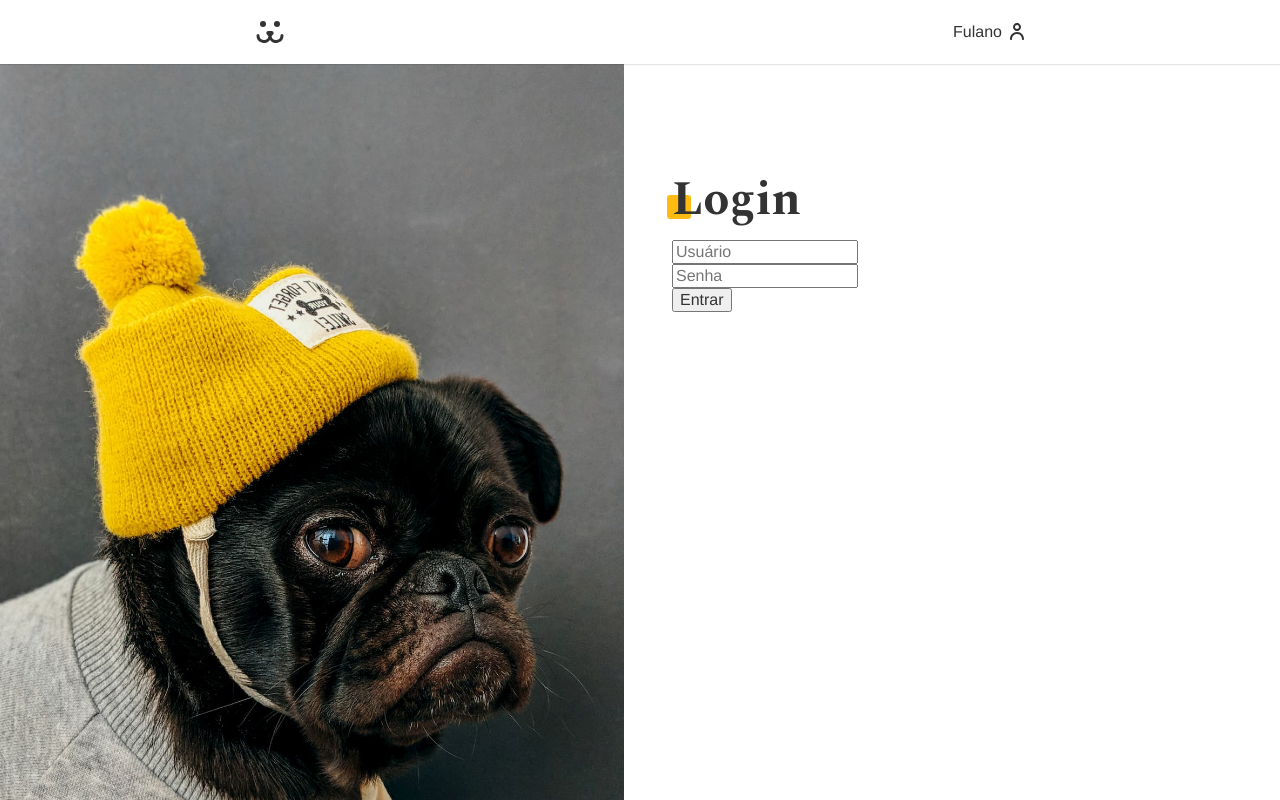
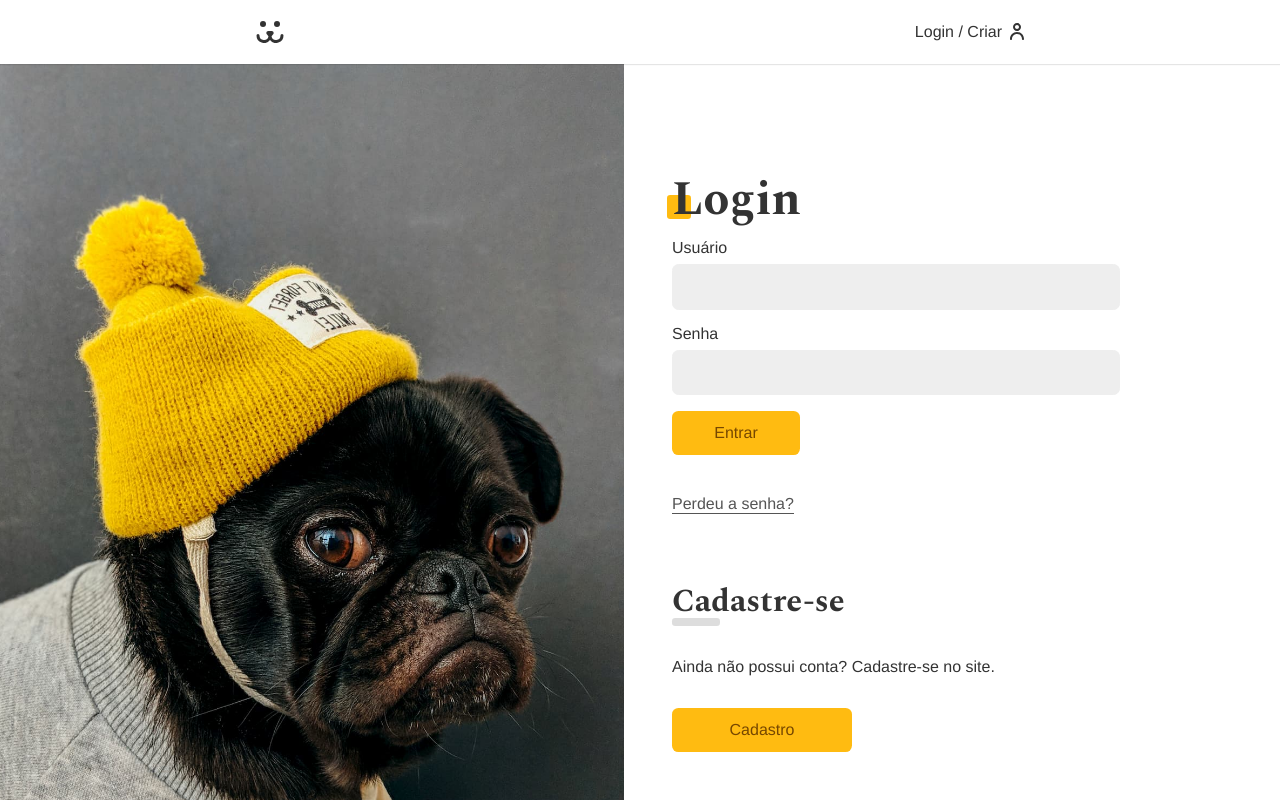
Before and after one commit to FabinhoFlauzino/dogs-next, a Next.js app: page /login in a window 1280 px wide. Shown: the top 800 px of the page. Built offline with nearby package versions, Linux system fonts and the light colour scheme.

Commit message:
Formulário

```diff
--- a/src/actions/login.ts
+++ b/src/actions/login.ts
@@ -1,17 +1,31 @@
 'use server'
 
+import { TOKEN_POST } from "@/function/api"
+import ApiError from "@/function/api-error"
 import { cookies } from "next/headers"
 
-export default async function Login(formData: FormData) {
+export default async function Login(state: {}, formData: FormData) {
   const username = formData.get('username') as string | null
   const password = formData.get('password') as string | null
 
-  const response = await fetch(`https://dogsapi.origamid.dev/json/jwt-auth/v1/token`, {
+  try {
+    if (!username || !password) {
+      throw new Error('Preencha os dados')
+    }
+
+    const { url } = TOKEN_POST()
+
+    const response = await fetch(url, {
       method: 'POST',
       body: formData
     })
 
+    if (!response.ok) {
+      throw new Error('Senha ou usuário inválido')
+    }
+
     const data = await response.json()
+
     cookies().set('token', data.token, {
       httpOnly: true,
       secure: true,
@@ -19,5 +33,12 @@
       maxAge: 60 * 60 * 24
     })
 
-  console.log(data)
+    return {
+      data: null,
+      ok: true,
+      error: ''
     }
+  } catch (error: unknown) {
+    return ApiError(error)
+  }
+}
--- a/src/app/globals.css
+++ b/src/app/globals.css
@@ -100,3 +100,31 @@
 .AppBody {
   flex: 1
 }
+
+.button {
+  display: block;
+  text-align: center;
+  max-width: 180px;
+  font-size: 1rem;
+  font-family: var(--type-first);
+  cursor: pointer;
+  border: none;
+  border-radius: .4rem;
+  background: #FB1;
+  color: #764701;
+  min-width: 8rem;
+  padding: .8rem 1.2rem;
+  box-sizing: border-box;
+  transition: .2s;
+}
+
+.button:hover,
+.button:focus {
+  outline: none;
+  box-shadow: 0 0 0 3px #fea, 0 0 0 4px #fb1;
+}
+
+.button:disabled {
+  opacity: .5;
+  cursor: wait;
+}
--- /dev/null
+++ b/src/components/Forms/Button/Button.module.css
@@ -0,0 +1,27 @@
+.button {
+  display: block;
+  text-align: center;
+  max-width: 180px;
+  font-size: 1rem;
+  font-family: var(--type-first);
+  cursor: pointer;
+  border: none;
+  border-radius: .4rem;
+  background: #FB1;
+  color: #764701;
+  min-width: 8rem;
+  padding: .8rem 1.2rem;
+  box-sizing: border-box;
+  transition: .2s;
+}
+
+.button:hover,
+.button:focus {
+  outline: none;
+  box-shadow: 0 0 0 3px #fea, 0 0 0 4px #fb1;
+}
+
+.button:disabled {
+  opacity: .5;
+  cursor: wait;
+}
--- /dev/null
+++ b/src/components/Forms/Button/index.tsx
@@ -0,0 +1,12 @@
+import { ButtonHTMLAttributes } from "react"
+import styles from "./Button.module.css"
+
+type ButtonType = ButtonHTMLAttributes<HTMLButtonElement>
+
+export default function Button({children, ...props}: ButtonType) {
+  return (
+    <button className={styles.button} {...props}>
+      {children}
+    </button>
+  )
+}
--- /dev/null
+++ b/src/components/Forms/Input/Input.module.css
@@ -0,0 +1,35 @@
+.wrapper {
+  margin-bottom: 1rem;
+}
+
+.input {
+  border: 1px solid #eee;
+  display: block;
+  width: 100%;
+  font-size: 1rem;
+  padding: .8rem;
+  border-radius: .4rem;
+  background: #eee;
+  transition: .2s;
+}
+
+.input:hover,
+.input:focus {
+  outline: none;
+  border-color: #fb1;
+  background: white;
+  box-shadow: 0 0 0 3px #fea;
+}
+
+.label {
+  display: block;
+  font-size: 1rem;
+  line-height: 1;
+  padding-bottom: .5rem;
+}
+
+.error {
+  color: #f31;
+  font-size: .875rem;
+  margin-top: .25rem;
+}
--- /dev/null
+++ b/src/components/Forms/Input/index.tsx
@@ -0,0 +1,18 @@
+import { ComponentProps } from "react"
+import styles from "./Input.module.css"
+
+type InputProps = ComponentProps<'input'> & {
+  label: string
+  error?: string
+}
+
+export default function Input({ label, error, ...props }: InputProps) {
+  return (
+    <div className={styles.wrapper}>
+      <label htmlFor={props.name} className={styles.label}>{label}</label>
+      <input type="text" id={props.name} {...props} className={styles.input}/>
+
+      {error && <p className={styles.error}>{error}</p>}
+    </div>
+  )
+}
--- a/src/components/Header/index.tsx
+++ b/src/components/Header/index.tsx
@@ -3,7 +3,7 @@
 import Image from "next/image";
 
 export default function Header() {
-  const user = true
+  const user = false
 
   return (
     <header className={styles.header}>
--- /dev/null
+++ b/src/components/Helper/ErrorMessage/index.tsx
@@ -0,0 +1,11 @@
+export default function ErrorMessage({error}: {error: string}) {
+  if(error === ''){
+    return null
+  }
+
+  return (
+    <p style={{color: '#F31', margin: '1rem 0'}}>
+      {error}
+    </p>
+  )
+}
--- /dev/null
+++ b/src/components/Login/LoginForm/LoginForm.module.css
@@ -0,0 +1,40 @@
+.form {
+  margin-bottom: 2rem;
+}
+
+.perdeu {
+  display: inline-block;
+  color: #555;
+  padding: 0.5rem 0;
+}
+
+.perdeu::after {
+  content: "";
+  height: 1.5px;
+  width: 100%;
+  background: currentColor;
+  display: block;
+}
+
+.cadastro {
+  margin-top: 4rem;
+}
+
+.cadastro p {
+  margin-block: 2rem;
+}
+
+.subtitle {
+  font-family: var(--type-second);
+  line-height: 1;
+  font-size: 2rem;
+}
+
+.subtitle::after {
+  content: "";
+  display: block;
+  background: #ddd;
+  height: .5rem;
+  width: 3rem;
+  border-radius: .2rem;
+}
--- a/src/components/Login/LoginForm/index.tsx
+++ b/src/components/Login/LoginForm/index.tsx
@@ -1,11 +1,55 @@
+'use client'
+import styles from "./LoginForm.module.css"
 import Login from "@/actions/login";
+import Button from "@/components/Forms/Button";
+import Input from "@/components/Forms/Input";
+import ErrorMessage from "@/components/Helper/ErrorMessage";
+import Link from "next/link";
+import { useEffect } from "react";
+import { useFormState, useFormStatus } from "react-dom";
+
+function FormButton() {
+  const { pending } = useFormStatus()
+
+  return (
+    <>
+      {pending ? (
+        <Button disabled={pending}>Enviando...</Button>
+      ) : (
+        <Button>Entrar</Button>
+      )}
+    </>
+  )
+}
 
 export default function LoginForm() {
+  const [state, action] = useFormState(Login, {
+    ok: false,
+    error: '',
+    data: null
+  })
+
+  useEffect(() => {
+    if (state.ok) {
+      window.location.href = '/conta'
+    }
+  }, [state.ok])
+
   return (
-    <form action={Login}>
-      <input type="text" name="username" placeholder="Usuário"/>
-      <input type="password" name="password" placeholder="Senha"/>
-      <button>Entrar</button>
-    </form>
+    <>
+      <form action={action} className={styles.form}>
+        <Input label="Usuário" name="username" />
+        <Input label="Senha" name="password" type="password" />
+        <ErrorMessage error={state.error} />
+        <FormButton />
+      </form>
+      <Link href={'/login/perdeu'} className={styles.perdeu}>Perdeu a senha?</Link>
+
+      <div className={styles.cadastro}>
+        <h2 className={styles.subtitle}>Cadastre-se</h2>
+        <p>Ainda não possui conta? Cadastre-se no site.</p>
+        <Link href={'/login/criar'} className="button">Cadastro</Link>
+      </div>
+    </>
   )
 }
--- /dev/null
+++ b/src/function/api-error.ts
@@ -0,0 +1,21 @@
+type ErrorType = {
+  data: null
+  ok: false
+  error: string
+}
+
+export default function ApiError(error: unknown): ErrorType {
+  if (error instanceof Error) {
+    return {
+      data: null,
+      ok: false,
+      error: error.message
+    }
+  } else {
+    return {
+      data: null,
+      ok: false,
+      error: "Ocorreu um erro"
+    }
+  }
+}
--- /dev/null
+++ b/src/function/api.ts
@@ -0,0 +1,142 @@
+//@ts-nocheck
+export const API_URL = "https://dogsapi.origamid.dev/json";
+
+export function TOKEN_POST() {
+  return {
+    url: `${API_URL}/jwt-auth/v1/token`,
+  };
+}
+
+export function TOKEN_VALIDATE_POST(token) {
+  return {
+    url: `${API_URL}/jwt-auth/v1/token/validate`,
+    options: {
+      method: "POST",
+      headers: {
+        Authorization: `Bearer ${token}`,
+      },
+    },
+  };
+}
+
+export function USER_GET(token) {
+  return {
+    url: `${API_URL}/api/user`,
+    options: {
+      method: "GET",
+      headers: {
+        Authorization: `Bearer ${token}`,
+      },
+    },
+  };
+}
+
+export function USER_POST(body) {
+  return {
+    url: `${API_URL}/api/user`,
+    options: {
+      method: "POST",
+      headers: {
+        "Content-Type": "application/json",
+      },
+      body: JSON.stringify(body),
+    },
+  };
+}
+
+export function PHOTO_POST(formData, token) {
+  return {
+    url: `${API_URL}/api/photo`,
+    options: {
+      method: "POST",
+      headers: {
+        Authorization: `Bearer ${token}`,
+      },
+      body: formData,
+    },
+  };
+}
+
+export function PHOTOS_GET({ page, total, user }) {
+  return {
+    url: `${API_URL}/api/photo/?_page=${page}&_total=${total}&_user=${user}`,
+    options: {
+      method: "GET",
+      cache: "no-store",
+    },
+  };
+}
+
+export function PHOTO_GET(id) {
+  return {
+    url: `${API_URL}/api/photo/${id}`,
+    options: {
+      method: "GET",
+      cache: "no-store",
+    },
+  };
+}
+
+export function COMMENT_POST(id, body, token) {
+  return {
+    url: `${API_URL}/api/comment/${id}`,
+    options: {
+      method: "POST",
+      headers: {
+        "Content-Type": "application/json",
+        Authorization: `Bearer ${token}`,
+      },
+      body: JSON.stringify(body),
+    },
+  };
+}
+
+export function PHOTO_DELETE(id, token) {
+  return {
+    url: `${API_URL}/api/photo/${id}`,
+    options: {
+      method: "DELETE",
+      headers: {
+        Authorization: `Bearer ${token}`,
+      },
+    },
+  };
+}
+
+export function PASSWORD_LOST(body) {
+  return {
+    url: `${API_URL}/api/password/lost`,
+    options: {
+      method: 'POST',
+      headers: {
+        "Content-Type": "application/json",
+      },
+      body: JSON.stringify(body)
+    }
+  }
+}
+
+export function PASSWORD_RESET(body) {
+  return {
+    url: `${API_URL}/api/password/reset`,
+    options: {
+      method: 'POST',
+      headers: {
+        "Content-Type": "application/json",
+      },
+      body: JSON.stringify(body)
+    }
+  }
+}
+
+export function STATS_GET() {
+  return {
+    url: `${API_URL}/api/stats`,
+    options: {
+      method: 'GET',
+      headers: {
+        Authorization: `Bearer ${localStorage.getItem('token')}`,
+      },
+    }
+  }
+}
```
Lines whose indentation alone changed are shown as unchanged.
